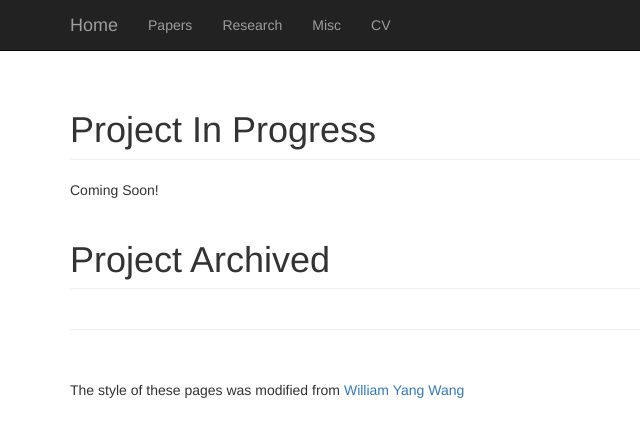
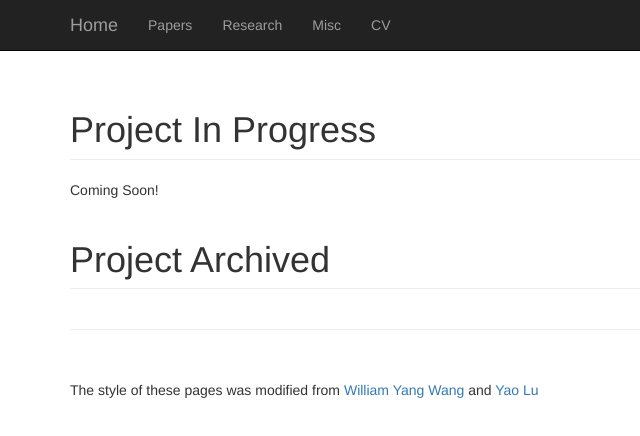
Before and after one commit to NewNoobBird/NewNoobBird.github.io, a plain HTML site: page miscellany.html in a window 1280 px wide. Shown: the full height of the page, 0-640 px from the left. Drawn offline with Linux system fonts and the light colour scheme.

Commit message:
debug error

```diff
--- a/miscellany.html
+++ b/miscellany.html
@@ -139,7 +139,7 @@
         <footer>
             <div class="row">
                 <div class="col-lg-12">
-                    <p>The style of these pages was modified from <a href="http://www.cs.ucsb.edu/~william/">William Yang Wang</p>
+                    <p>The style of these pages was modified from <a href="http://www.cs.ucsb.edu/~william/">William Yang Wang</a> and<a href="http://yaolu.me"> Yao Lu </a></p>
                 </div>
             </div>
             <!-- /.row -->
```
